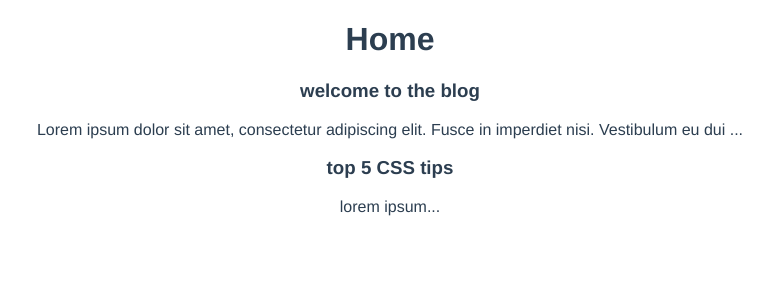
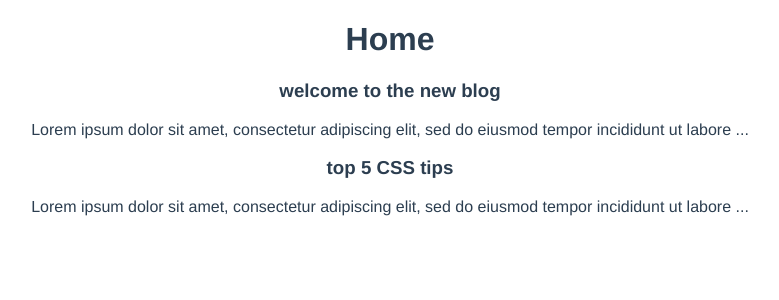
Before and after one commit to hergerr/vue-learning, a Vue app in the folder blog/: page / in a window 1280 px wide. Shown: the top 300 px of the page, without its empty margins (250-1029 px from the left). Built offline with nearby package versions, Linux system fonts and the light colour scheme; data requests are answered from the project's data file.

Commit message:
Added async logic

```diff
--- /dev/null
+++ b/blog/data/db.json
@@ -0,0 +1,16 @@
+{
+  "posts": [
+    {
+      "id": 1,
+      "title": "welcome to the new blog",
+      "body": "Lorem ipsum dolor sit amet, consectetur adipiscing elit, sed do eiusmod tempor incididunt ut labore et dolore magna aliqua.",
+      "tags": ["webdev", "coding", "news"]
+    },
+    {
+      "id": 2,
+      "title": "top 5 CSS tips",
+      "body": "Lorem ipsum dolor sit amet, consectetur adipiscing elit, sed do eiusmod tempor incididunt ut labore et dolore magna aliqua.",
+      "tags": ["css", "webdev", "coding"]
+    }
+  ]
+}
--- a/blog/package.json
+++ b/blog/package.json
@@ -8,6 +8,7 @@
   },
   "dependencies": {
     "core-js": "^3.6.5",
+    "json-server": "^0.17.0",
     "vue": "^3.0.0",
     "vue-router": "^4.0.0-0"
   },
--- a/blog/src/components/PostList.vue
+++ b/blog/src/components/PostList.vue
@@ -7,12 +7,21 @@
 </template>
 
 <script>
+import { onMounted, onUnmounted, onUpdated } from "@vue/runtime-core";
 import SinglePost from "./SinglePost.vue";
 export default {
   props: ["posts"],
   components: { SinglePost },
   setup(props) {
-    console.log(props);
+    onMounted(() => {
+      console.log("mounted");
+    });
+    onUnmounted(() => {
+      console.log("unmounted");
+    });
+    onUpdated(() => {
+      console.log("updated");
+    });
   },
 };
 </script>
--- a/blog/src/views/Home.vue
+++ b/blog/src/views/Home.vue
@@ -1,7 +1,11 @@
 <template>
   <div class="home">
     <h1>Home</h1>
-    <PostList :posts="posts" />
+    <div v-if="error">{{ error }}</div>
+    <div v-if="posts.length">
+      <PostList :posts="posts"/>
+    </div>
+    <div v-else>Loading...</div>
   </div>
 </template>
 
@@ -14,16 +18,26 @@
   name: "Home",
   components: { PostList },
   setup() {
-    const posts = ref([
-      {
-        title: "welcome to the blog",
-        body: "Lorem ipsum dolor sit amet, consectetur adipiscing elit. Fusce in imperdiet nisi. Vestibulum eu dui dictum, ornare est non, dignissim dui. Donec at ex nulla. Aenean sem tortor, bibendum ac accumsan vel, elementum vel turpis. Nam auctor egestas pulvinar. Aenean placerat finibus finibus. Praesent dictum velit at purus aliquam, sit amet mattis est molestie. Duis a nulla et mauris luctus feugiat nec cursus odio. Nam elementum vitae est eu porttitor. Nulla vestibulum gravida magna eu ultricies. Nunc posuere tincidunt pellentesque. Sed id condimentum nisl, ultricies viverra orci. Fusce sit amet massa ut nibh feugiat elementum ac id est.",
-        id: 1,
-      },
-      { title: "top 5 CSS tips", body: "lorem ipsum", id: 2 },
-    ]);
+    const posts = ref([]);
+    const error = ref(null);
 
-    return { posts };
+    const load = async () => {
+      try {
+        let data = await fetch("http://localhost:3000/posts");
+        if (!data.ok) {
+          throw Error("no data available");
+        }
+        posts.value = await data.json();
+        console.log(posts.value);
+      } catch (err) {
+        error.value = err.message;
+        console.log(error.value);
+      }
+    };
+
+    load();
+
+    return { posts, error };
   },
 };
 </script>
```
Also changed, not shown: 2 other files (tests, documents, lock files or other folders).
